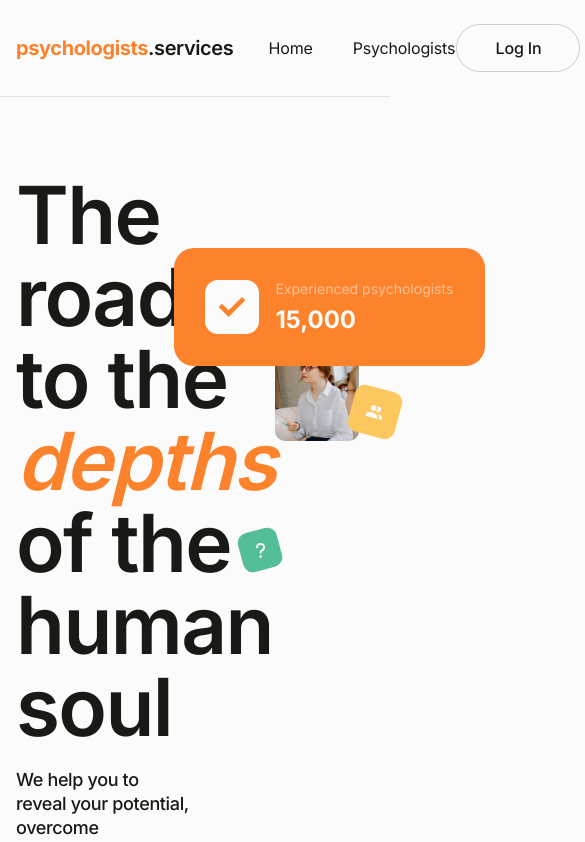
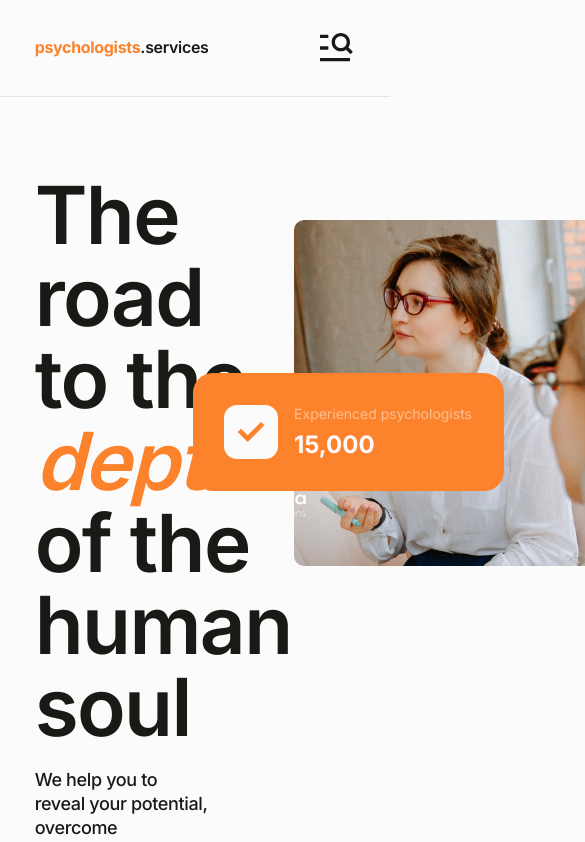
Before and after one commit to IrinaV1/psychology-marketplace, a Next.js app: page / in a window 390 px wide. Shown: the top 842 px of the page, 585 px wide, since content can reach past the window. Built offline with nearby package versions, Linux system fonts and the light colour scheme.

Commit message:
add responsive header to home page

```diff
--- a/app/globals.css
+++ b/app/globals.css
@@ -61,7 +61,6 @@ img {
   height: auto;
 }
 
-
 button {
   cursor: pointer;
   border: none;
@@ -69,21 +68,19 @@ button {
 .container {
   width: 100%;
   max-width: 1440px;
-  padding: 0 128px;
+  padding-inline: clamp(16px, 8.89vw, 128px);
   margin: 0 auto;
 }
 
-@media screen and (max-width: 1439px) {
+/* @media screen and (max-width: 1439px) {
   .container {
-    /* max-width: 768px; */
+
     padding: 0 32px;
   }
 }
 
 @media screen and (max-width: 767px) {
-  .container {
-    /* min-width: 320px;
-    max-width: 375px; */
+
     padding: 0 16px;
   }
-}
+} */
--- a/components/AuthNavigation/AuthNavigation.module.css
+++ b/components/AuthNavigation/AuthNavigation.module.css
@@ -1,6 +1,5 @@
 .authNavigation {
   display: flex;
-  margin-left: auto;
   gap: 8px;
 }
 .btnLogin {
@@ -36,3 +35,7 @@
   letter-spacing: -0.01em;
   color: #fbfbfb;
 }
+@media (max-width: 767px) {
+  .authNavigation {
+  }
+}
--- a/components/Header/Header.module.css
+++ b/components/Header/Header.module.css
@@ -1,21 +1,22 @@
 .header {
   position: fixed;
   top: 0;
-  left: 50%;
-  transform: translateX(-50%);
+  left: 0;
+
   z-index: 100;
   display: flex;
   justify-content: center;
   background-color: var(--background);
   border-bottom: 1px solid rgba(25, 26, 21, 0.1);
   width: 100%;
-  max-width: 1440px;
+  /* max-width: 1440px; */
   height: 97px;
   padding-top: 24px;
   padding-bottom: 24px;
 }
 
 .headerContainer {
+  position: relative;
   display: flex;
   align-items: center;
   height: 100%;
@@ -27,7 +28,8 @@
 .logo {
   display: inline-flex;
   align-items: center;
-  font-size: 20px;
+  flex-shrink: 0;
+  font-size: clamp(16px, 1.39vw, 20px);
   line-height: 1.2;
   letter-spacing: -0.02em;
   text-decoration: none;
@@ -57,8 +59,7 @@
 .list {
   display: flex;
   align-items: center;
-
-  gap: 40px;
+  gap: clamp(20px, 2.78vw, 40px);
 }
 .item {
   display: flex;
@@ -76,3 +77,88 @@
   padding: 4px 0;
   transition: color 200ms ease;
 }
+.desktopAuth {
+  margin-left: auto;
+}
+
+.mobileAuth {
+  display: none;
+}
+.menuButton {
+  display: none;
+}
+@media (max-width: 1023px) {
+  .navigation {
+    position: fixed;
+    top: 97px;
+    left: 0;
+
+    display: flex;
+    flex-direction: column;
+    justify-content: space-between;
+    align-items: center;
+
+    width: 100%;
+    height: calc(100vh - 97px);
+    padding: 60px 40px;
+
+    background-color: var(--background);
+
+    opacity: 0;
+    visibility: hidden;
+    transform: translateY(-15px);
+
+    pointer-events: none;
+
+    transition:
+      transform 300ms ease,
+      opacity 300ms ease,
+      visibility 300ms ease;
+  }
+
+  .navigationOpen {
+    transform: translateY(0);
+    opacity: 1;
+    visibility: visible;
+    pointer-events: auto;
+  }
+  .list {
+    flex-direction: column;
+    gap: 32px;
+  }
+  .item a {
+    font-size: 20px;
+  }
+  .menuButton {
+    display: flex;
+    align-items: center;
+    justify-content: center;
+    margin-left: auto;
+    padding: 0;
+    border: none;
+    background-color: transparent;
+    cursor: pointer;
+  }
+  .menuClose {
+    stroke: #191a15;
+  }
+  .menuBurger {
+    color: #191a15;
+  }
+}
+@media (max-width: 767px) {
+  .desktopAuth {
+    display: none;
+  }
+
+  .mobileAuth {
+    display: flex;
+    margin-bottom: 20px;
+  }
+  .mobileAuth > div {
+    display: flex;
+    flex-direction: column;
+    align-items: center;
+    gap: 40px;
+  }
+}
--- a/components/Header/Header.tsx
+++ b/components/Header/Header.tsx
@@ -1,45 +1,80 @@
 'use client';
-import Image from 'next/image';
+
 import Link from 'next/link';
 import css from './Header.module.css';
 import { usePathname } from 'next/navigation';
 import AuthNavigation from '../AuthNavigation/AuthNavigation';
+import { useState } from 'react';
+import { RiMenuSearchLine } from 'react-icons/ri';
 
 export default function Header() {
   const pathname = usePathname();
+  const [isMenuOpen, setIsMenuOpen] = useState(false);
+  const closeMenu = () => setIsMenuOpen(false);
+
   return (
     <header className={css.header}>
       <div className={`${css.headerContainer} container`}>
-        <Link className={css.logo} href="/" aria-label="Home">
+        <Link
+          className={css.logo}
+          onClick={closeMenu}
+          href="/"
+          aria-label="Home"
+        >
           <span className={css.logoFirst}>psychologists</span>
           <span className={css.logoSecond}>.services</span>
         </Link>
-        <nav className={css.navigation} aria-label="Main Navigation">
+        <nav
+          className={`${css.navigation} ${isMenuOpen ? css.navigationOpen : ''}`}
+          aria-label="Main Navigation"
+        >
           <ul className={css.list}>
             <li className={css.item}>
               <Link
                 href={'/'}
                 className={pathname === '/' ? css.active : ''}
                 aria-current={pathname === '/' ? 'page' : undefined}
+                onClick={closeMenu}
               >
                 Home
               </Link>
             </li>
             <li className={css.item}>
               <Link
-                href={'/catalog'}
-                className={pathname.startsWith('/catalog') ? css.active : ''}
+                href={'/psychologists'}
+                className={
+                  pathname.startsWith('/psychologists') ? css.active : ''
+                }
                 aria-current={
-                  pathname.startsWith('/catalog') ? 'page' : undefined
+                  pathname.startsWith('/psychologists') ? 'page' : undefined
                 }
               >
                 Psychologists
               </Link>
             </li>
           </ul>
+          <div className={css.mobileAuth}>
+            <AuthNavigation />
+          </div>
         </nav>
+        <div className={css.desktopAuth}>
+          <AuthNavigation />
+        </div>
 
-        <AuthNavigation />
+        <button
+          className={css.menuButton}
+          onClick={() => setIsMenuOpen(!isMenuOpen)}
+          aria-expanded={isMenuOpen}
+          aria-label={isMenuOpen ? 'Close menu' : 'Open menu'}
+        >
+          {isMenuOpen ? (
+            <svg className={css.menuClose} width="40" height="40">
+              <use href="/icons.svg#icon-close" />
+            </svg>
+          ) : (
+            <RiMenuSearchLine className={css.menuBurger} size={40} />
+          )}
+        </button>
       </div>
     </header>
   );
--- a/components/Hero/Hero.module.css
+++ b/components/Hero/Hero.module.css
@@ -63,14 +63,16 @@
   width: 100%;
   height: auto;
   max-width: 464px;
+  aspect-ratio: 1 / 1;
+  max-height: 526px;
+  flex-shrink: 0;
+}
 
-  max-height: 526px;
-}
 .image {
   display: block;
   width: 100%;
   height: auto;
-  object-fit: cover;
+  object-fit: contain;
   border-radius: 10px;
 }
 .questionBlock {
```
